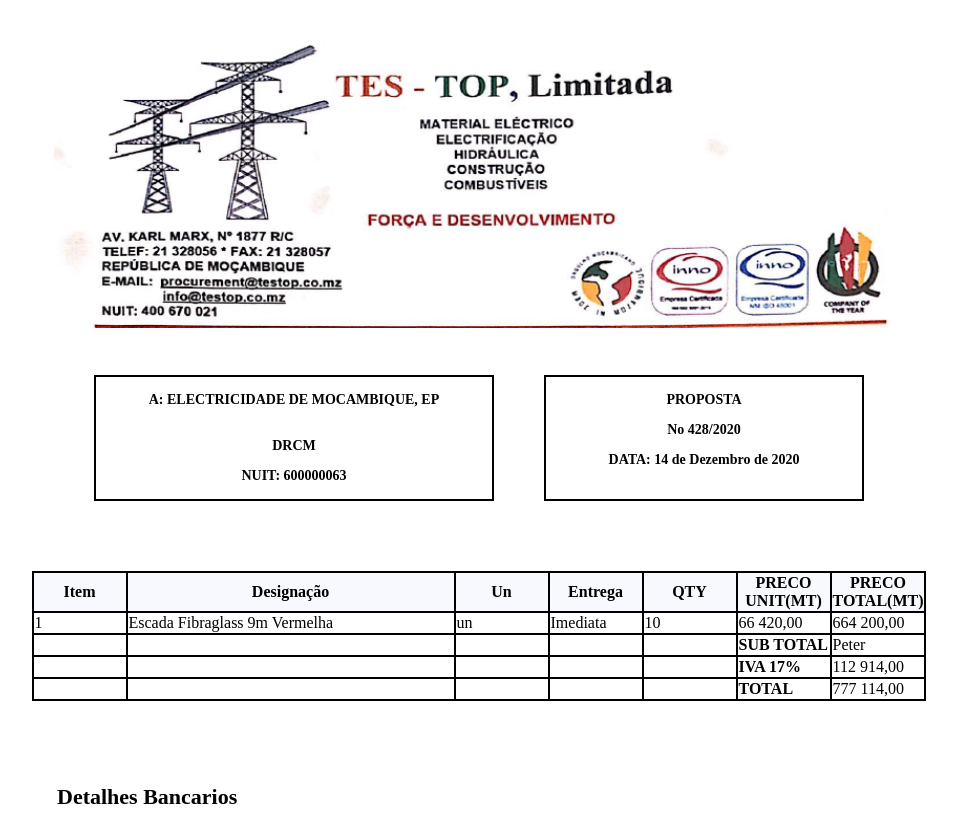
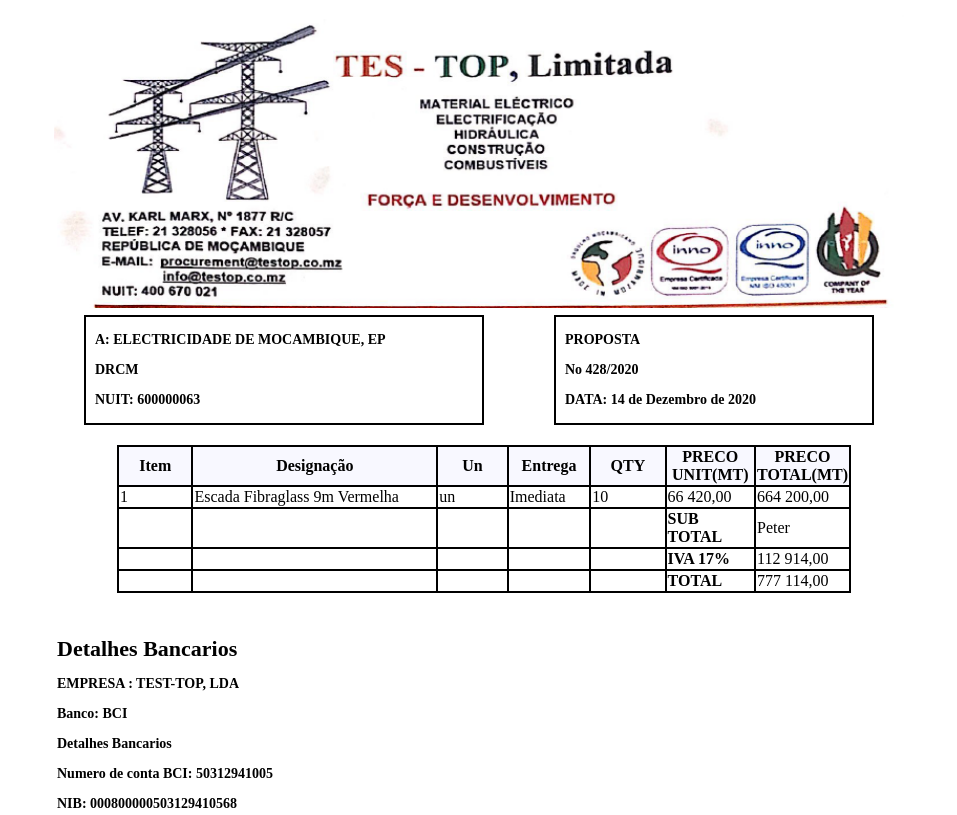
Before and after one commit to Iyonissio/TEST-TOP-FORMULARIOS, a plain HTML site: page index4.html in a window 1280 px wide. Shown: the top 815 px of the page, without its empty margins (161-1118 px from the left). Drawn offline with Linux system fonts and the light colour scheme.

Commit message:
formularios com A4

```diff
--- a/css/style3.css
+++ b/css/style3.css
@@ -129,8 +129,8 @@
 .organizacao {
   display: flex;
   padding-top: 50px;
-  align-items: center;
-  justify-content: center;
+  padding-left: 200px;
+  padding-right: 200px;
 }
 
 span {
@@ -138,6 +138,10 @@
 }
 .gg {
   width: 80px;
+}
+
+.obs{
+  width: 254px;
 }
 
 .ggg {
--- a/css/style4.css
+++ b/css/style4.css
@@ -17,29 +17,22 @@
   text-align: center;
 }
 
-@media print {
-  body,
-  .page {
-    margin: 0;
-    box-shadow: 0;
-  }
-}
 
 
 /*Tabela*/
 
 .organizacao {
   display: flex;
-  padding-top: 50px;
-  align-items: center;
-  justify-content: center;
+  padding-top: 20px;
+  padding-left: 270px;
+  padding-right: 260px;
 }
 
 /*Parte final */
 .info-final {
   display: flex;
   flex-direction: column;
-  padding-top: 68px;
+  padding-top: 28px;
   padding-left: 210px;
   padding-right: 12px;
 }
@@ -65,13 +58,27 @@
 
 .grid-container {
     display: grid;
-    grid-column-gap: 10px;
+    grid-column-gap: 70px;
     grid-template-columns: auto auto;
     justify-content: center;
     align-items: center;
 }
 
-.grid-item {
-    font-size: 30px;
-    text-align: center;
+.grid-container .grid-item p{
+    font-size: 14px;
+    font-weight: bold;
+    text-align: left;
+    padding-left: 8px;
 }
+
+@media print {
+  body,
+  .page {
+    margin: 0;
+    box-shadow: 0;
+  }
+  .organizacao {
+    padding-left: 30px;
+    padding-right: 30px;
+  }
+}
--- a/index4.html
+++ b/index4.html
@@ -42,16 +42,7 @@
         margin: 0mm;
     }
 
-    @media print {
-      body,
-      .page {
-        margin: 0;
-        box-shadow: 0;
-      }
-    }
-
     .grid-item {
-      padding: 20px;
       font-size: 30px;
       text-align: center;
     }
@@ -75,21 +66,21 @@
         <div class="grid-item">
           <table style="width: 400px">
             <th style="width: 400px">
-              <p style="font-size: 14px; font-weight: bold">
+              <p>
                 A: ELECTRICIDADE DE MOCAMBIQUE, EP
               </p>
               <p></p>
-              <p style="font-size: 14px; font-weight: bold">DRCM</p>
-              <p style="font-size: 14px; font-weight: bold">NUIT: 600000063</p>
+              <p>DRCM</p>
+              <p>NUIT: 600000063</p>
             </th>
           </table>
         </div>
         <div class="grid-item">
           <table style="width: 320px">
             <th>
-              <p style="font-size: 14px; font-weight: bold">PROPOSTA</p>
-              <p style="font-size: 14px; font-weight: bold">No 428/2020</p>
-              <p style="font-size: 14px; font-weight: bold">
+              <p>PROPOSTA</p>
+              <p>No 428/2020</p>
+              <p>
                 DATA: 14 de Dezembro de 2020
               </p>
               <p></p>
```
Also changed, not shown: index3.html (+17 -7 lines).
